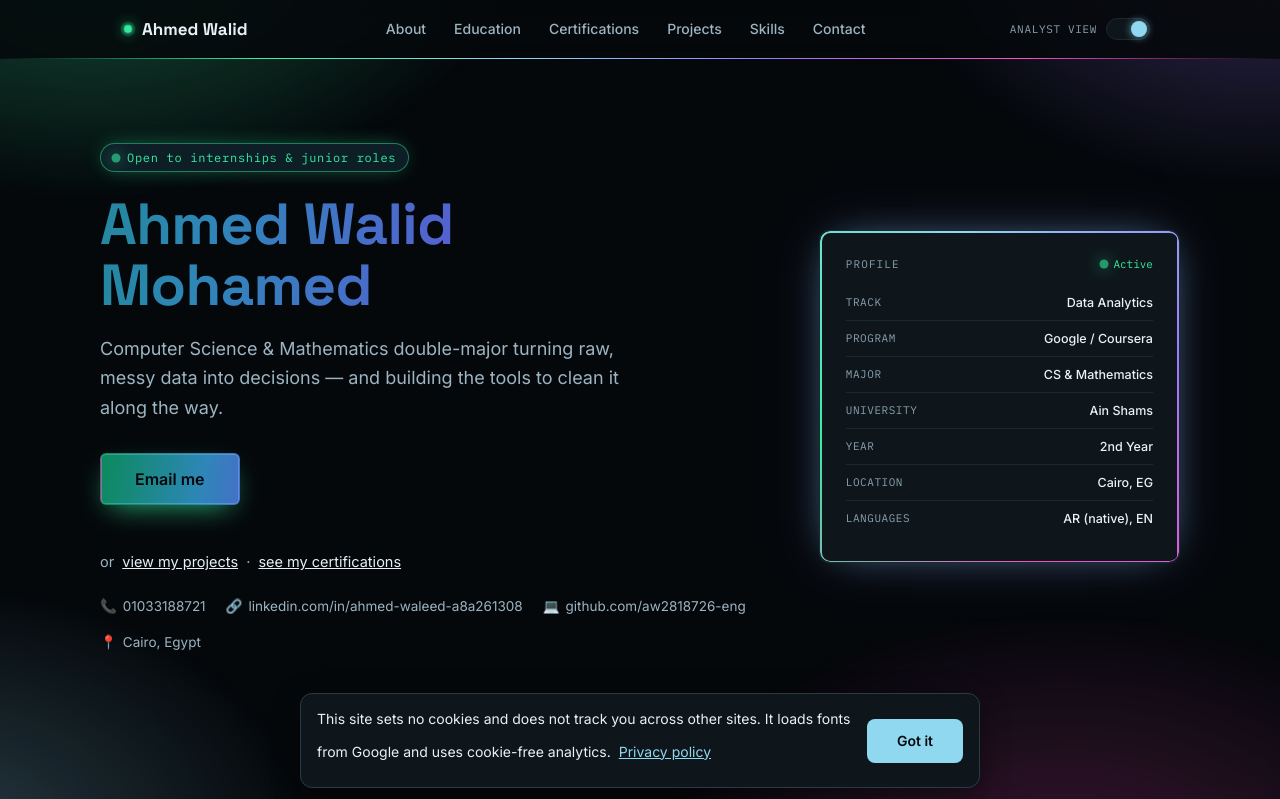
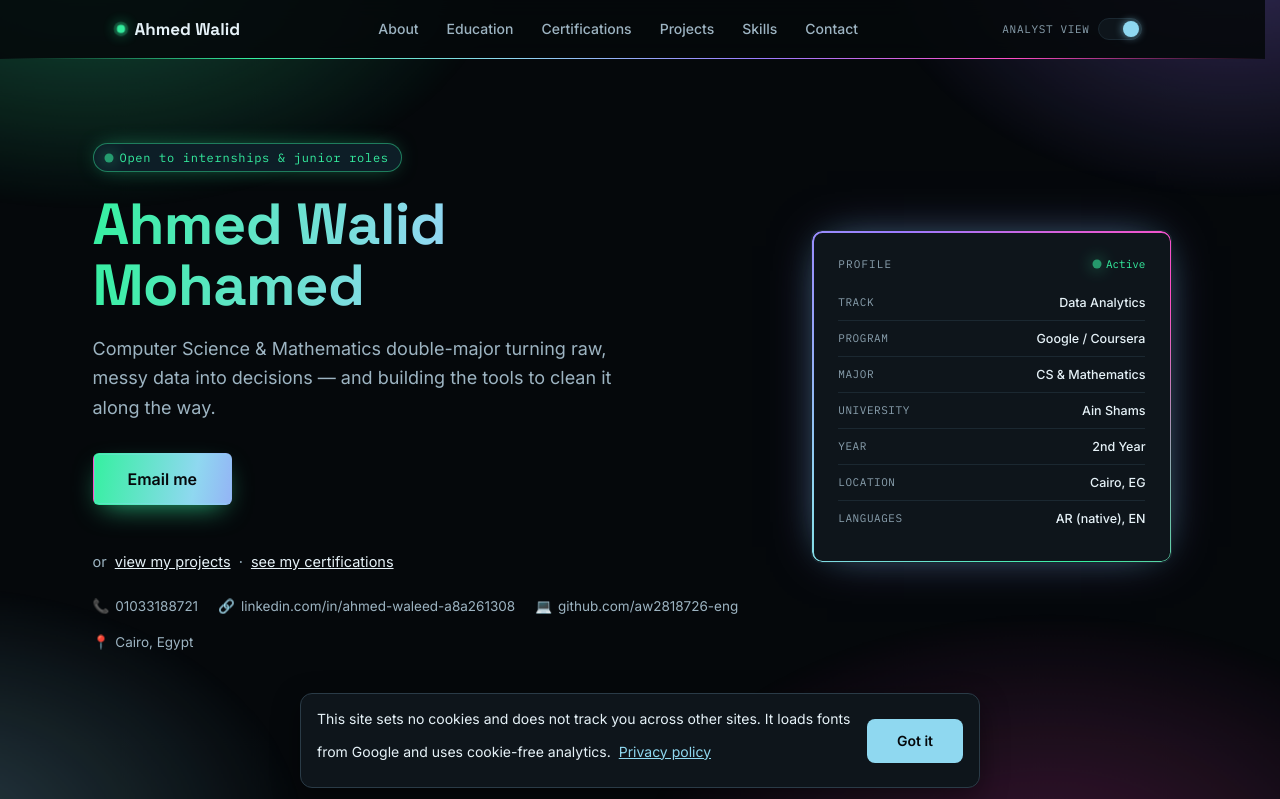
Before and after one commit to aw2818726-eng/resume-website-, a plain HTML site: page ahmed_walid_resume/index.html in a window 1280 px wide. Shown: the top 799 px of the page. Drawn offline with Linux system fonts and the light colour scheme; files whose address does not match are found by name.

Commit message:
Smooth out motion and rendering across the site
- Softer ease-out curve, longer reveal-on-scroll, colors ease on theme change, press feedback on buttons
- Cross-document page fade and a crossfade when switching Analyst/Recruiter view
- Cheaper animations: static gradient headlines, slower aurora drift and border spin, compositor-friendly backdrop
- Anchor jumps clear the sticky nav; stable scrollbar gutter avoids layout shift
- Fix: gradient colors now follow the selected theme on the main page (was using the browser's scheme)

Co-Authored-By: Claude Sonnet 5.5 <noreply@anthropic.com>
Claude-Session: https://claude.ai/code/session_014gbfPqrZvXzek7iPNXxsuD

```diff
--- a/ahmed_walid_resume/aurora_fx.css
+++ b/ahmed_walid_resume/aurora_fx.css
@@ -21,6 +21,9 @@
 }
 [data-theme="dark"],[data-theme="analyst"]{--fx-a:#35F0A0;--fx-b:#8FD8F0;--fx-c:#9B7BFF;--fx-d:#FF4DC4;--fx-glow:.9;--fx-on:#05080B}
 
+/* recompute the gradient on every element that sets its own colors */
+:root,[data-theme]{--fx-grad:linear-gradient(100deg,var(--fx-a),var(--fx-b) 34%,var(--fx-c) 68%,var(--fx-d))}
+
 ::selection{background:color-mix(in srgb,var(--fx-c) 60%,transparent);color:#fff}
 html{scrollbar-color:var(--fx-c) transparent}
 
@@ -32,7 +35,7 @@ body::before{
     radial-gradient(34% 38% at 88% 4%,color-mix(in srgb,var(--fx-c) 38%,transparent),transparent 72%),
     radial-gradient(38% 36% at 76% 96%,color-mix(in srgb,var(--fx-d) 24%,transparent),transparent 72%),
     radial-gradient(34% 34% at 4% 92%,color-mix(in srgb,var(--fx-b) 28%,transparent),transparent 72%);
-  animation:fx-drift 22s ease-in-out infinite alternate;
+  animation:fx-drift 40s ease-in-out infinite alternate;will-change:transform;contain:strict;
 }
 @keyframes fx-drift{
   0%{transform:translate3d(0,0,0) scale(1)}
@@ -44,8 +47,8 @@ body::before{
 @supports (animation-timeline:scroll()){
   html::after{
     content:"";position:fixed;top:0;left:0;right:0;height:3px;z-index:200;pointer-events:none;
-    background:var(--fx-grad);transform-origin:0 50%;transform:scaleX(0);
-    box-shadow:0 0 14px color-mix(in srgb,var(--fx-a) 80%,transparent);
+    background:linear-gradient(100deg,#35F0A0,#8FD8F0 34%,#9B7BFF 68%,#FF4DC4);transform-origin:0 50%;transform:scaleX(0);will-change:transform;
+    box-shadow:0 0 14px rgba(53,240,160,.6);
     animation:fx-progress linear both;animation-timeline:scroll(root);
   }
   @keyframes fx-progress{to{transform:scaleX(1)}}
@@ -57,10 +60,9 @@ body::before{
 /* ---------- gradient headline text ---------- */
 h1.name,.sec-title,.fx-text,
 .wrap>h1,main>h1,header h1,.hero>h1,.tile .v,.stat-box .num,.num b,.kpis b,.stat-number,.hero-stat .number{
-  background:var(--fx-grad);background-size:170% 100%;
+  background:var(--fx-grad);background-size:150% 100%;
   -webkit-background-clip:text;background-clip:text;
   -webkit-text-fill-color:transparent;color:transparent;
-  animation:fx-shift 9s ease-in-out infinite alternate;
 }
 @keyframes fx-shift{from{background-position:0% 50%}to{background-position:100% 50%}}
 
@@ -90,7 +92,7 @@ h1.name,.sec-title,.fx-text,
 .id-card::before{
   opacity:1;padding:1.5px;
   background:conic-gradient(from var(--fx-angle),var(--fx-a),var(--fx-b),var(--fx-c),var(--fx-d),var(--fx-a));
-  animation:fx-spin 7s linear infinite;
+  animation:fx-spin 12s linear infinite;
 }
 @keyframes fx-spin{to{--fx-angle:360deg}}
 
@@ -152,3 +154,29 @@ a:focus-visible,button:focus-visible{outline-color:var(--fx-c)}
   body::before,h1.name,.sec-title,.fx-text,.bar-fill,.id-card::before,.brand .dot,.role-tag .blip,.id-head .id-status .blip,html::after{animation:none!important}
 }
 @media (max-width:640px){body::before{animation:none}}
+
+/* ================= smoothness ================= */
+:root{--ease:cubic-bezier(.22,1,.36,1)}               /* soft ease-out, used by existing transitions */
+html{scroll-padding-top:84px;scrollbar-gutter:stable;-webkit-tap-highlight-color:transparent;text-rendering:optimizeLegibility}
+body{-webkit-font-smoothing:antialiased;-moz-osx-font-smoothing:grayscale}
+
+/* fade between pages (Chrome/Edge/Safari); other browsers just navigate normally */
+@view-transition{navigation:auto}
+::view-transition-old(root),::view-transition-new(root){animation-duration:.32s;animation-timing-function:cubic-bezier(.22,1,.36,1)}
+
+/* theme changes: every surface eases its colors instead of snapping */
+.card,.id-card,.stat-box,.edu-card,.proj-featured,.panel,.tile,.kpis div,.cal,.meter,.pill,.tech-tag,.btn,.btn-ghost,header.nav,.edu-year,.bar-track{
+  transition-property:transform,box-shadow,border-color,background-color,background-position,color,opacity;
+  transition-duration:.35s;transition-timing-function:var(--ease);
+}
+.reveal{transition:opacity .8s var(--ease),transform .8s var(--ease);transform:translateY(22px)}
+.reveal.in{transform:none}
+.card.reveal,.proj-featured.reveal{transition:opacity .8s var(--ease),transform .3s var(--ease),border-color .3s var(--ease),box-shadow .3s var(--ease),background-color .35s var(--ease)}
+a,button{transition:color .25s var(--ease),border-color .25s var(--ease),background-color .25s var(--ease),box-shadow .3s var(--ease),transform .25s var(--ease)}
+button:active,.btn:active{transform:scale(.97)}
+img{content-visibility:auto}
+
+@media (prefers-reduced-motion:reduce){
+  @view-transition{navigation:none}
+  html{scroll-behavior:auto}
+}
--- a/ahmed_walid_resume/index.html
+++ b/ahmed_walid_resume/index.html
@@ -163,7 +163,7 @@ a:focus-visible,button:focus-visible{outline:2px solid var(--accent);outline-off
 <script>
 const body=document.body;const themeSwitch=document.getElementById('themeSwitch');const switchLabel=document.getElementById('switchLabel');const footStatus=document.getElementById('footStatus');
 function setTheme(t){body.setAttribute('data-theme',t);const l=t==='analyst'?'Analyst view':'Recruiter view';switchLabel.textContent=l;footStatus.textContent=l;}
-themeSwitch.addEventListener('click',()=>{const c=body.getAttribute('data-theme');setTheme(c==='professional'?'analyst':'professional');});
+themeSwitch.addEventListener('click',()=>{const c=body.getAttribute('data-theme');const n=c==='professional'?'analyst':'professional';if(document.startViewTransition&&!matchMedia('(prefers-reduced-motion:reduce)').matches){document.startViewTransition(()=>setTheme(n));}else{setTheme(n);}});
 const hamburger=document.getElementById('hamburger');const navLinks=document.getElementById('navLinks');
 hamburger.addEventListener('click',()=>{const o=navLinks.classList.toggle('open');hamburger.setAttribute('aria-expanded',o?'true':'false');});
 navLinks.querySelectorAll('a').forEach(a=>a.addEventListener('click',()=>{navLinks.classList.remove('open');hamburger.setAttribute('aria-expanded','false');}));
```
